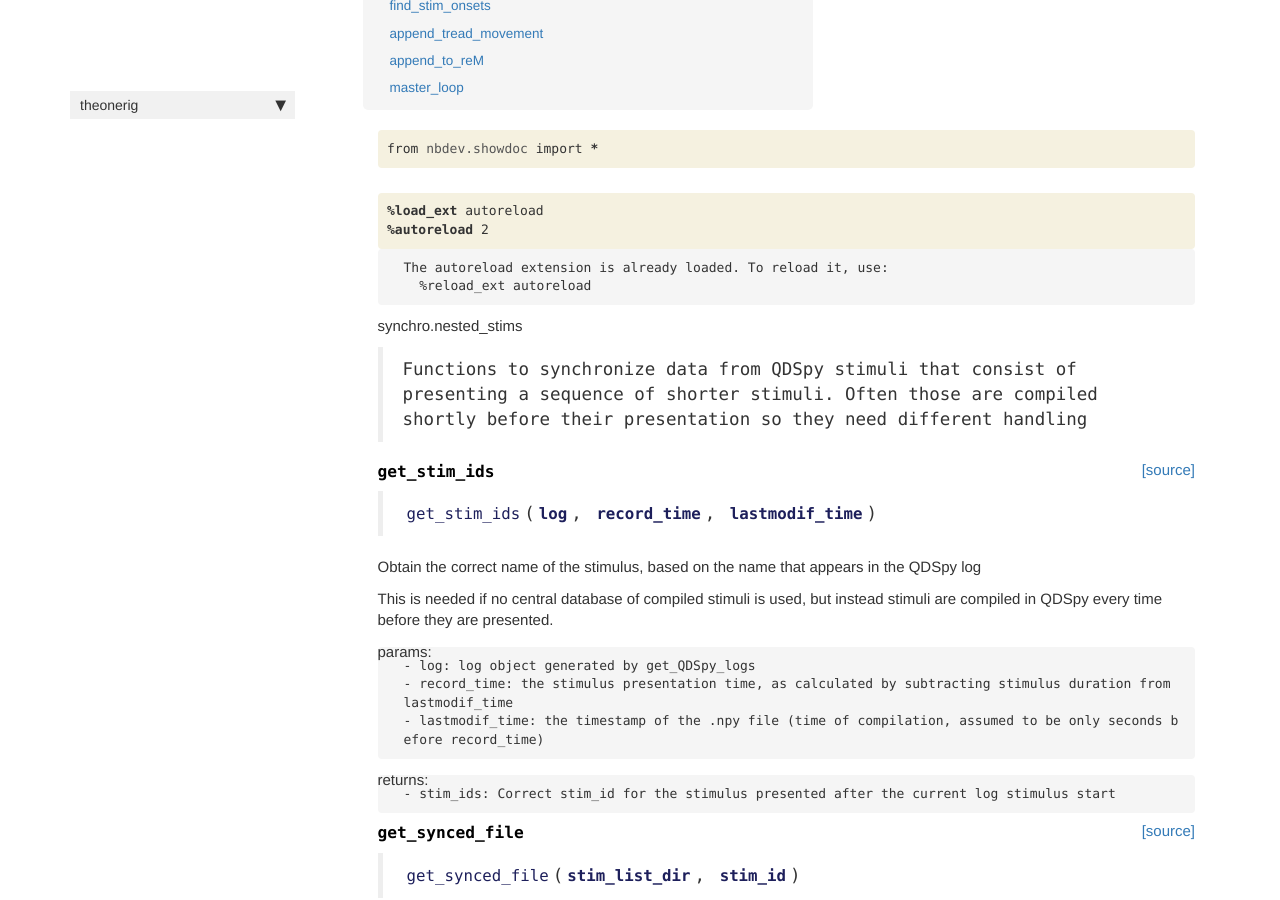
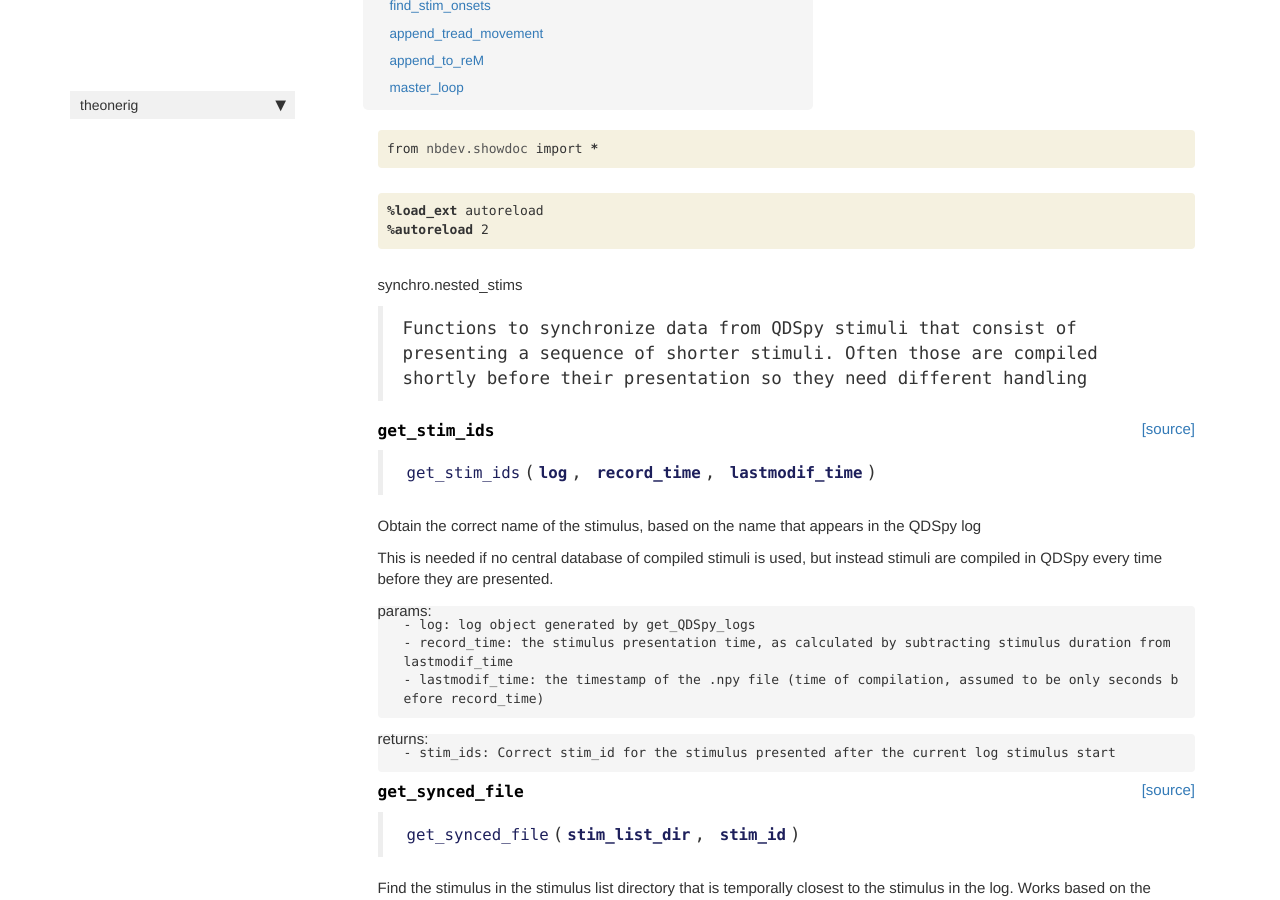
Before and after one commit to Tom-TBT/theonerig, a Jekyll site: the page built from docs/synchro.nested_stims.html, in a window 1280 px wide and 900 px high, scrolled down 313 px. Built offline with Jekyll 4.4.1, drawn with Linux system fonts in a browser that asks for light colours; nearby versions of some CDN libraries; comment, search, counter and statistics services are not loaded; some of the changed text lies outside the part shown.

````diff
--- a/docs/synchro.nested_stims.html
+++ b/docs/synchro.nested_stims.html
@@ -61,21 +61,6 @@
 </div>
 </div>
 
-<div class="output_wrapper">
-<div class="output">
-
-<div class="output_area">
-
-<div class="output_subarea output_stream output_stdout output_text">
-<pre>The autoreload extension is already loaded. To reload it, use:
-  %reload_ext autoreload
-</pre>
-</div>
-</div>
-
-</div>
-</div>
-
 </div>
     {% endraw %}
 
@@ -101,7 +86,7 @@
 
 
 <div class="output_markdown rendered_html output_subarea ">
-<h4 id="get_stim_ids" class="doc_header"><code>get_stim_ids</code><a href="https://github.com/Tom-TBT/theonerig/tree/master/theonerig/synchro/nested_stims.py#L20" class="source_link" style="float:right">[source]</a></h4><blockquote><p><code>get_stim_ids</code>(<strong><code>log</code></strong>, <strong><code>record_time</code></strong>, <strong><code>lastmodif_time</code></strong>)</p>
+<h4 id="get_stim_ids" class="doc_header"><code>get_stim_ids</code><a href="https://github.com/Tom-TBT/theonerig/tree/master/theonerig/synchro/nested_stims.py#L21" class="source_link" style="float:right">[source]</a></h4><blockquote><p><code>get_stim_ids</code>(<strong><code>log</code></strong>, <strong><code>record_time</code></strong>, <strong><code>lastmodif_time</code></strong>)</p>
 </blockquote>
 <p>Obtain the correct name of the stimulus, based on the name that appears in the QDSpy log</p>
 <p>This is needed if no central database of compiled stimuli is used, but instead stimuli are compiled in QDSpy
@@ -172,7 +157,7 @@
 
 
 <div class="output_markdown rendered_html output_subarea ">
-<h4 id="get_synced_file_precompile" class="doc_header"><code>get_synced_file_precompile</code><a href="https://github.com/Tom-TBT/theonerig/tree/master/theonerig/synchro/nested_stims.py#L94" class="source_link" style="float:right">[source]</a></h4><blockquote><p><code>get_synced_file_precompile</code>(<strong><code>stim_list_dir</code></strong>, <strong><code>stim_id</code></strong>)</p>
+<h4 id="get_synced_file_precompile" class="doc_header"><code>get_synced_file_precompile</code><a href="https://github.com/Tom-TBT/theonerig/tree/master/theonerig/synchro/nested_stims.py#L95" class="source_link" style="float:right">[source]</a></h4><blockquote><p><code>get_synced_file_precompile</code>(<strong><code>stim_list_dir</code></strong>, <strong><code>stim_id</code></strong>)</p>
 </blockquote>
 
 </div>
@@ -196,7 +181,7 @@
 
 
 <div class="output_markdown rendered_html output_subarea ">
-<h4 id="get_stim_dict" class="doc_header"><code>get_stim_dict</code><a href="https://github.com/Tom-TBT/theonerig/tree/master/theonerig/synchro/nested_stims.py#L104" class="source_link" style="float:right">[source]</a></h4><blockquote><p><code>get_stim_dict</code>(<strong><code>stim_dict_path</code></strong>, <strong><code>stim_filename</code></strong>)</p>
+<h4 id="get_stim_dict" class="doc_header"><code>get_stim_dict</code><a href="https://github.com/Tom-TBT/theonerig/tree/master/theonerig/synchro/nested_stims.py#L105" class="source_link" style="float:right">[source]</a></h4><blockquote><p><code>get_stim_dict</code>(<strong><code>stim_dict_path</code></strong>, <strong><code>stim_filename</code></strong>)</p>
 </blockquote>
 <p>Get the correct dictionary file that decodes the ints that encode the stimulus sequence.
 Applicable to nested stimuli, whose <em>intensity</em>.npy file contains only a list of integers.</p>
@@ -264,7 +249,7 @@
 
 
 <div class="output_markdown rendered_html output_subarea ">
-<h4 id="find_stim_onsets" class="doc_header"><code>find_stim_onsets</code><a href="https://github.com/Tom-TBT/theonerig/tree/master/theonerig/synchro/nested_stims.py#L151" class="source_link" style="float:right">[source]</a></h4><blockquote><p><code>find_stim_onsets</code>(<strong><code>frame_signals</code></strong>)</p>
+<h4 id="find_stim_onsets" class="doc_header"><code>find_stim_onsets</code><a href="https://github.com/Tom-TBT/theonerig/tree/master/theonerig/synchro/nested_stims.py#L152" class="source_link" style="float:right">[source]</a></h4><blockquote><p><code>find_stim_onsets</code>(<strong><code>frame_signals</code></strong>)</p>
 </blockquote>
 <p>Get the frame timepoints during which the stimuli started and ended.
 Crop out the last two ones that are currently just an offset marker.</p>
@@ -298,7 +283,7 @@
 
 
 <div class="output_markdown rendered_html output_subarea ">
-<h4 id="append_tread_movement" class="doc_header"><code>append_tread_movement</code><a href="https://github.com/Tom-TBT/theonerig/tree/master/theonerig/synchro/nested_stims.py#L171" class="source_link" style="float:right">[source]</a></h4><blockquote><p><code>append_tread_movement</code>(<strong><code>reM</code></strong>, <strong><code>epoch_counter</code></strong>, <strong><code>treadmill_data</code></strong>, <strong><code>ref_timepoints</code></strong>)</p>
+<h4 id="append_tread_movement" class="doc_header"><code>append_tread_movement</code><a href="https://github.com/Tom-TBT/theonerig/tree/master/theonerig/synchro/nested_stims.py#L172" class="source_link" style="float:right">[source]</a></h4><blockquote><p><code>append_tread_movement</code>(<strong><code>reM</code></strong>, <strong><code>epoch_counter</code></strong>, <strong><code>treadmill_data</code></strong>, <strong><code>ref_timepoints</code></strong>)</p>
 </blockquote>
 <p>Append treadmill data to the record Master</p>
 
@@ -340,7 +325,7 @@
 
 <div class="output_subarea output_text output_error">
 <pre>
-<span class="ansi-cyan-fg">  File </span><span class="ansi-green-fg">&#34;&lt;ipython-input-8-e7cbb7229119&gt;&#34;</span><span class="ansi-cyan-fg">, line </span><span class="ansi-green-fg">2</span>
+<span class="ansi-cyan-fg">  File </span><span class="ansi-green-fg">&#34;&lt;ipython-input-5-e7cbb7229119&gt;&#34;</span><span class="ansi-cyan-fg">, line </span><span class="ansi-green-fg">2</span>
 <span class="ansi-red-fg">    Always make sure that the alignment is correct using ```find_starting_position.ipynb```</span>
            ^
 <span class="ansi-red-fg">SyntaxError</span><span class="ansi-red-fg">:</span> invalid syntax
@@ -365,7 +350,7 @@
 
 
 <div class="output_markdown rendered_html output_subarea ">
-<h4 id="append_to_reM" class="doc_header"><code>append_to_reM</code><a href="https://github.com/Tom-TBT/theonerig/tree/master/theonerig/synchro/nested_stims.py#L193" class="source_link" style="float:right">[source]</a></h4><blockquote><p><code>append_to_reM</code>(<strong><code>epoch_counter</code></strong>, <strong><code>reM</code></strong>, <strong><code>retain_template</code></strong>, <strong><code>stim_list_dir</code></strong>, <strong><code>stim_ids</code></strong>, <strong><code>record_time</code></strong>, <strong><code>photo_data</code></strong>, <strong><code>stim_code_dict</code></strong>, <strong><code>frame_tp</code></strong>, <strong><code>ref_timepoints</code></strong>, <strong><code>ref_signals</code></strong>, <strong><code>tom_stim_dir</code></strong>)</p>
+<h4 id="append_to_reM" class="doc_header"><code>append_to_reM</code><a href="https://github.com/Tom-TBT/theonerig/tree/master/theonerig/synchro/nested_stims.py#L194" class="source_link" style="float:right">[source]</a></h4><blockquote><p><code>append_to_reM</code>(<strong><code>epoch_counter</code></strong>, <strong><code>reM</code></strong>, <strong><code>retain_template</code></strong>, <strong><code>stim_list_dir</code></strong>, <strong><code>stim_ids</code></strong>, <strong><code>record_time</code></strong>, <strong><code>photo_data</code></strong>, <strong><code>stim_code_dict</code></strong>, <strong><code>frame_tp</code></strong>, <strong><code>ref_timepoints</code></strong>, <strong><code>ref_signals</code></strong>, <strong><code>tom_stim_dir</code></strong>)</p>
 </blockquote>
 
 </div>
@@ -396,7 +381,7 @@
 
 
 <div class="output_markdown rendered_html output_subarea ">
-<h4 id="master_loop" class="doc_header"><code>master_loop</code><a href="https://github.com/Tom-TBT/theonerig/tree/master/theonerig/synchro/nested_stims.py#L325" class="source_link" style="float:right">[source]</a></h4><blockquote><p><code>master_loop</code>(<strong><code>log</code></strong>, <strong><code>retain_template</code></strong>, <strong><code>tom_stim_dir</code></strong>, <strong><code>sync_dir</code></strong>, <strong><code>calcium_dir</code></strong>, <strong><code>stim_list_dir</code></strong>, <strong><code>stim_dict_dir</code></strong>)</p>
+<h4 id="master_loop" class="doc_header"><code>master_loop</code><a href="https://github.com/Tom-TBT/theonerig/tree/master/theonerig/synchro/nested_stims.py#L327" class="source_link" style="float:right">[source]</a></h4><blockquote><p><code>master_loop</code>(<strong><code>log</code></strong>, <strong><code>retain_template</code></strong>, <strong><code>tom_stim_dir</code></strong>, <strong><code>sync_dir</code></strong>, <strong><code>calcium_dir</code></strong>, <strong><code>stim_list_dir</code></strong>, <strong><code>stim_dict_dir</code></strong>)</p>
 </blockquote>
 
 </div>
````
Also changed, not shown: 2 other files.
